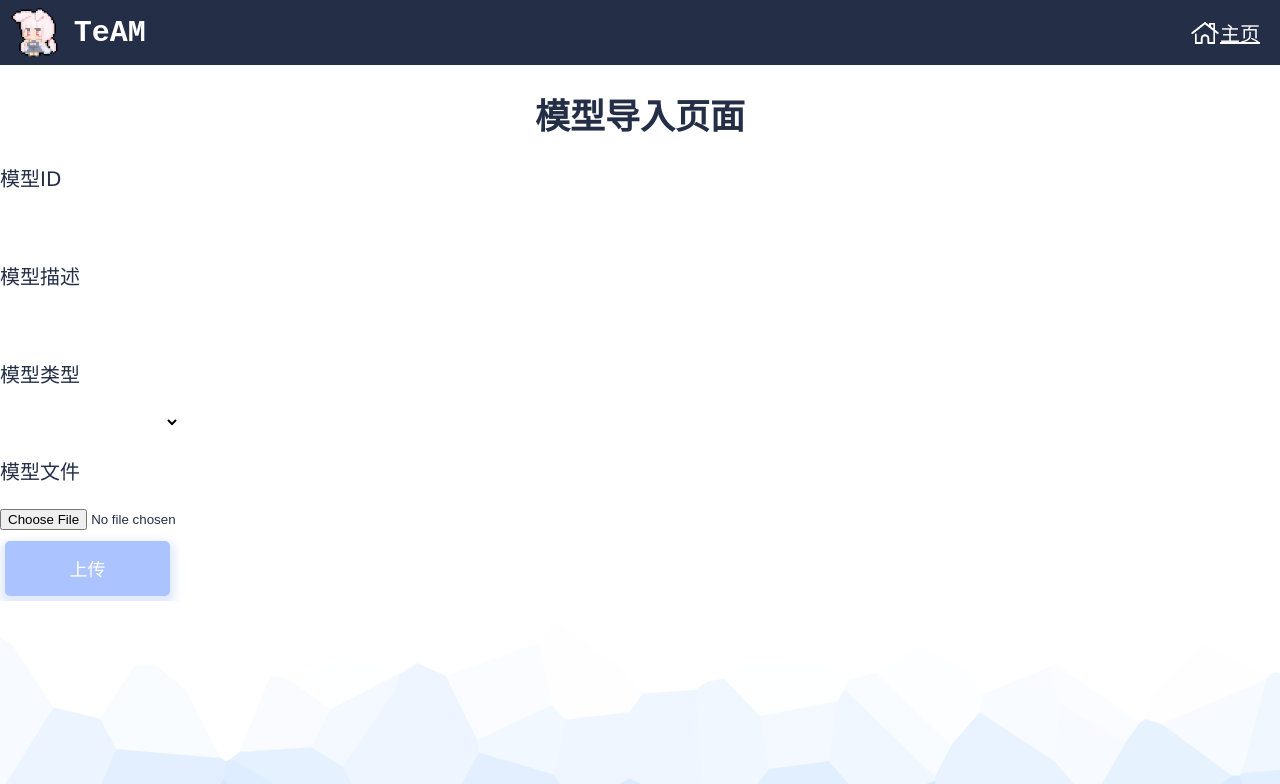
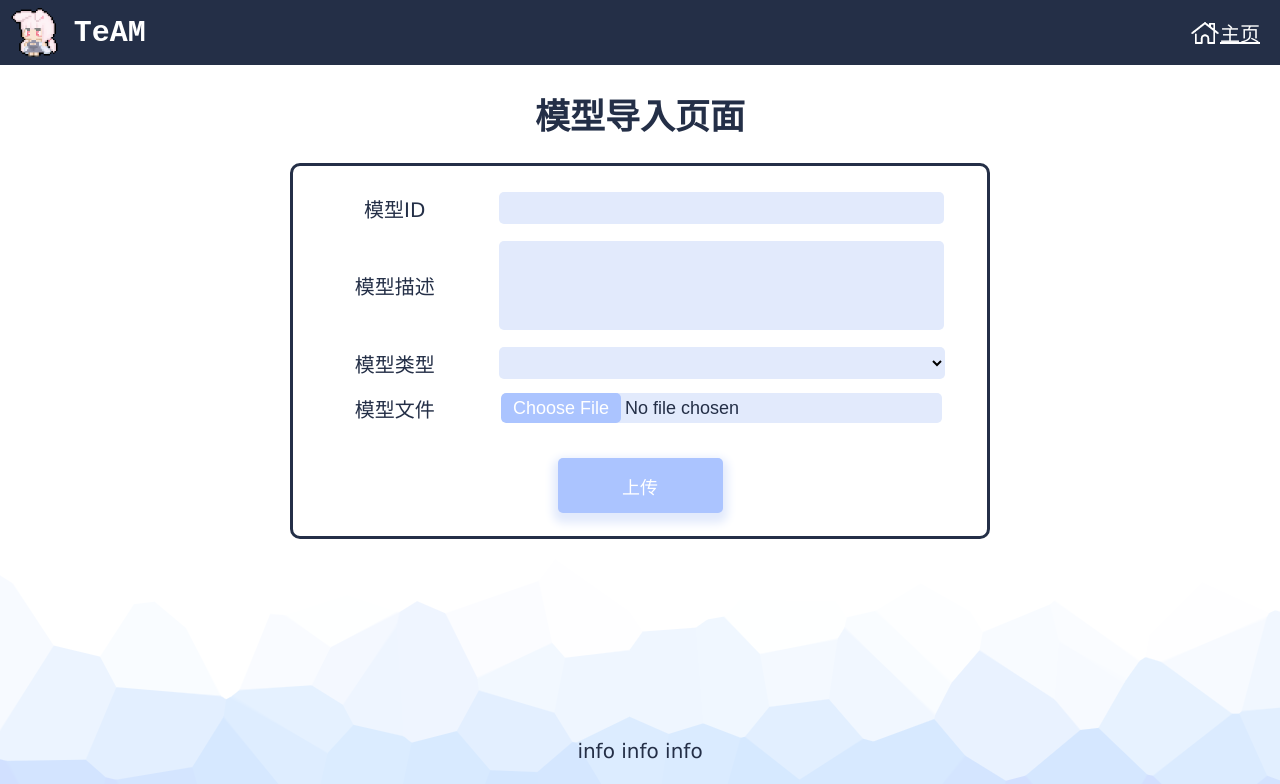
Before and after one commit to ferv3455/ML-Model-Management, a Vue app in the folder client/: page /upload in a window 1280 px wide. Shown: the top 784 px of the page. Built offline with nearby package versions, Linux system fonts and the light colour scheme.

Commit message:
排版了模型导入页面，同时添加了部分设计

```diff
--- a/client/src/style/daycolor.css
+++ b/client/src/style/daycolor.css
@@ -3,7 +3,7 @@
     --backgroundColor: #ffffff;
     --buttonColor: #abc4ff;
     --hrefColor: #242f47;
-    --inputColor: #ffffff;
+    --inputColor: #e2eafc;
     --navColor: #242f47;
     --navTextColor: #ffffff;
     --buttonTransColor: #e2eafc;
@@ -15,7 +15,8 @@ button {
 }
 
 input,
-select {
+select,
+textarea {
     background-color: var(--inputColor);
 }
 
--- a/client/src/style/main.css
+++ b/client/src/style/main.css
@@ -4,16 +4,34 @@ button {
     border: none;
     border-radius: 5px;
     margin: 5px;
-
     font-size: 18px;
     box-shadow: 0px 5px 10px 5px var(--buttonTransColor);
 }
 
 input,
-select {
+select,
+textarea {
+    /*
+    border-style: solid;
+    border-width: 1px;
+    border-radius: 5px;
+    */
     border: none;
-    width: 180px;
-    height: 27px;
+    border-radius: 5px;
+    width: 90%;
+    height: 30px;
+    font-size: 18px;
+    line-height: 1.5;
+}
+
+input::file-selector-button {
+    width: 120px;
+    height: 30px;
+    border: none;
+    border-radius: 5px;
+    font-size: 18px;
+    background-color: var(--buttonColor);
+    color: var(--navTextColor);
 }
 
 h1 {
--- a/client/src/views/UploadView.vue
+++ b/client/src/views/UploadView.vue
@@ -1,27 +1,38 @@
 <template>
-  <div>
+  <div id="uploadPageBox">
     <h1 id="uploadPageTitle">
       模型导入页面
     </h1>
     <div id="uploadPageImportModel">
-      <p class="uploadPageImportModelDetail">模型ID</p>
+      <p class="uploadPageImportModelDetail" id="uploadPageModelID">模型ID</p>
       <input v-model="modelID" id="uploadPageEnterModelID">
-      <p class="uploadPageImportModelDetail">模型描述</p>
-      <input v-model="modelDescription" id="uploadPageEnterModelDescription">
-      <p class="uploadPageImportModelDetail">模型类型</p>
+      <p class="uploadPageImportModelDetail" id="uploadPageModelDescription">模型描述</p>
+      <textarea v-model="modelDescription" id="uploadPageEnterModelDescription"></textarea>
+      <p class="uploadPageImportModelDetail" id="uploadPageModelType">模型类型</p>
       <select v-model="modelType" id="uploadPageEnterModelType" value="pmml">
         <option value="pmml">PMML</option>
         <option value="onnx">ONNX</option>
       </select>
-      <p class="uploadPageImportModelDetail">模型文件</p>
+      <p class="uploadPageImportModelDetail" id="uploadPageModelFile">模型文件</p>
       <input id="uploadPageEnterModelFile" type="file" accept=".pmml,.onnx">
+      <button @click="uploadNewModel" id="uploadPageUploadButton">上传</button>
     </div>
-    <button @click="uploadNewModel" id="uploadPageUploadButton">上传</button>
   </div>
 </template>
 
 <script>
 import axios from 'axios';
+
+function changeTableSize() {
+  const cont = document.getElementById('uploadPageImportModel');
+  if (window.innerWidth <= 800) {
+    cont.style.width = `${window.innerWidth * 0.8}px`;
+  } else {
+    cont.style.width = '700px';
+  }
+}
+
+window.onresize = changeTableSize;
 
 export default {
   data() {
@@ -38,9 +49,78 @@ export default {
       // 将上传信息提交给后端，后端回应后执行相应操作
     },
   },
+  mounted() {
+    changeTableSize();
+  },
 };
 
 </script>
 
 <style>
+#uploadPageBox {
+  display: flex;
+  flex-direction: column;
+  align-items: center;
+}
+
+#uploadPageImportModel {
+  border-style: solid;
+  border-color: var(--textColor);
+  border-radius: 10px;
+  border-width: 3px;
+  box-sizing: border-box;
+  padding: 20px;
+  display: grid;
+  grid-template-columns: 25% 75%;
+  grid-template-rows: 45px 110px 45px 45px 85px;
+  grid-template-areas: 'ID enterID'
+    'des enterDes'
+    'type enterType'
+    'file enterFile'
+    'button button';
+  justify-items: center;
+  align-items: center;
+}
+
+#uploadPageModelID {
+  grid-area: ID;
+}
+
+#uploadPageEnterModelID {
+  grid-area: enterID;
+}
+
+#uploadPageModelDescription {
+  grid-area: des;
+}
+
+#uploadPageEnterModelDescription {
+  grid-area: enterDes;
+  width: 90%;
+  height: 85px;
+  resize: none;
+}
+
+#uploadPageModelType {
+  grid-area: type;
+}
+
+#uploadPageEnterModelType {
+  grid-area: enterType;
+  width: 91%;
+  height: 32px;
+}
+
+#uploadPageModelFile {
+  grid-area: file;
+}
+
+#uploadPageEnterModelFile {
+  grid-area: enterFile;
+}
+
+#uploadPageUploadButton {
+  margin-top: 30px;
+  grid-area: button;
+}
 </style>
```
